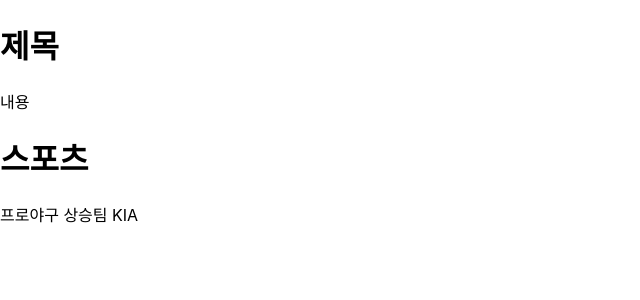
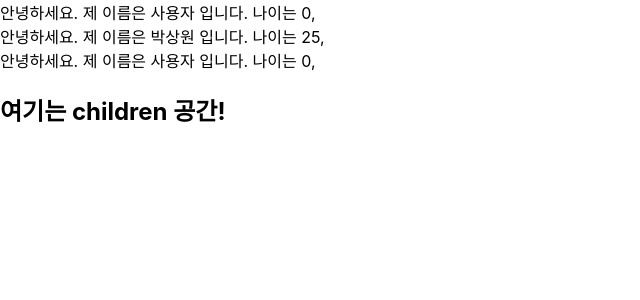
Before and after one commit to qarksangwon/ReactPractice, a React (Create React App) app in the folder sample-react/: page / in a window 1280 px wide. Shown: the top 300 px of the page, without its empty margins (0-640 px from the left). Built offline with nearby package versions, Linux system fonts and the light colour scheme.

Commit message:
컴포넌트와 props추가 예제 및 props 활용

```diff
--- a/sample-react/src/App.js
+++ b/sample-react/src/App.js
@@ -1,13 +1,17 @@
 import "./App.css";
 //import Greeting from "./Greeting";
 //import Welcome from "./Welcome";
-import Section from "./Section";
+// import Section from "./Section";
+import MyComponent from "./MyComponent";
 
 function App() {
   return (
     <>
-      <Section title="제목" content="내용" />
-      <Section title="스포츠" content="프로야구 상승팀 KIA" />
+      <MyComponent />
+      <MyComponent name="박상원" age={25} />
+      <MyComponent>
+        <h2>여기는 children 공간!</h2>
+      </MyComponent>
     </>
   );
 }
--- /dev/null
+++ b/sample-react/src/MyComponent.js
@@ -0,0 +1,15 @@
+const MyComponent = (props) => {
+  const { name, age, children } = props;
+  return (
+    <div>
+      안녕하세요. 제 이름은 {name} 입니다. 나이는 {age}, {children}
+    </div>
+  );
+};
+
+MyComponent.defaultProps = {
+  name: "사용자",
+  age: 0,
+};
+
+export default MyComponent;
```
